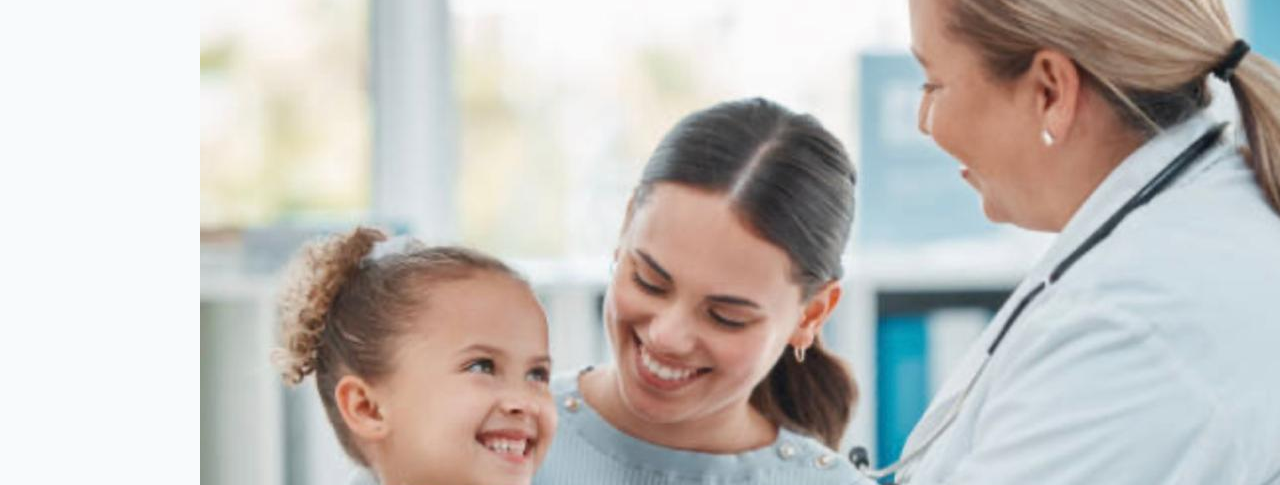
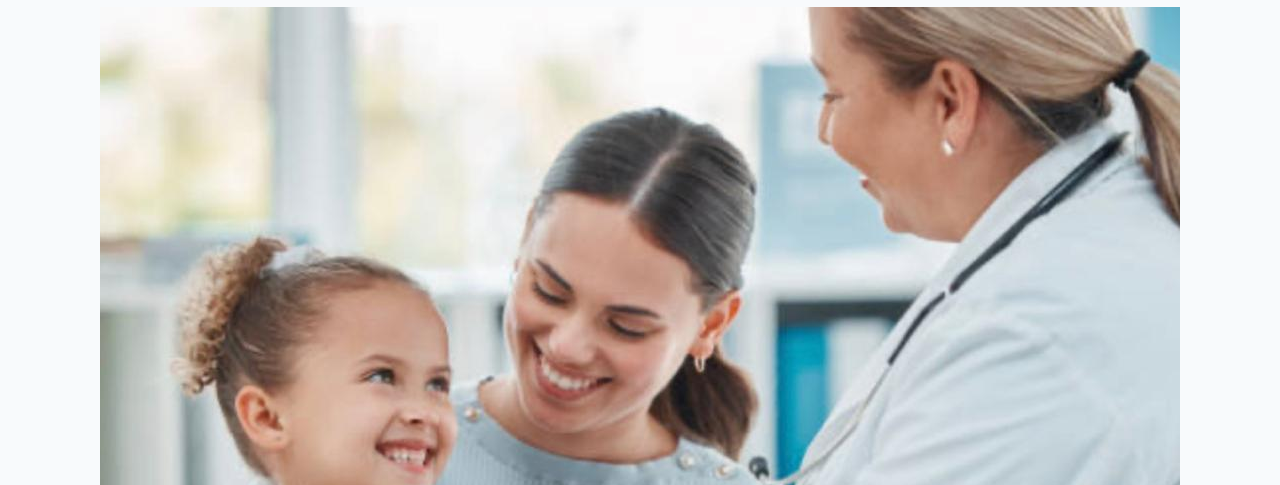
Before and after one commit to maal58073-blip/vaccine-system, a plain HTML site: page index.html in a window 1280 px wide. Shown: the part 315-800 px from the top of the page. Drawn offline with Linux system fonts and the light colour scheme.

Commit message:
Update style.css

```diff
--- a/style.css
+++ b/style.css
@@ -91,4 +91,12 @@ table { width: 100%; border-collapse: collapse; background: white; min-width: 50
 th, td { padding: 12px; border-bottom: 1px solid #f1f5f9; text-align: right; font-size: 0.9rem; }
 th { color: var(--primary); background: #f8fafc; }
 
+
 footer { background: #1a2a3a; color: white; padding: 20px; text-align: center; width: 100%; font-size: 0.8rem; }
+/* كود لجعل الصورة متناسقة مع شاشة الموبايل */
+img {
+    max-width: 100%;    /* العرض لا يتجاوز شاشة الهاتف */
+    height: auto;       /* الحفاظ على أبعاد الصورة دون تشويه */
+    display: block;     /* وضعها في سطر منفرد */
+    margin: 10px auto;  /* توسيط الصورة وترك مسافة بسيطة */
+}
```
